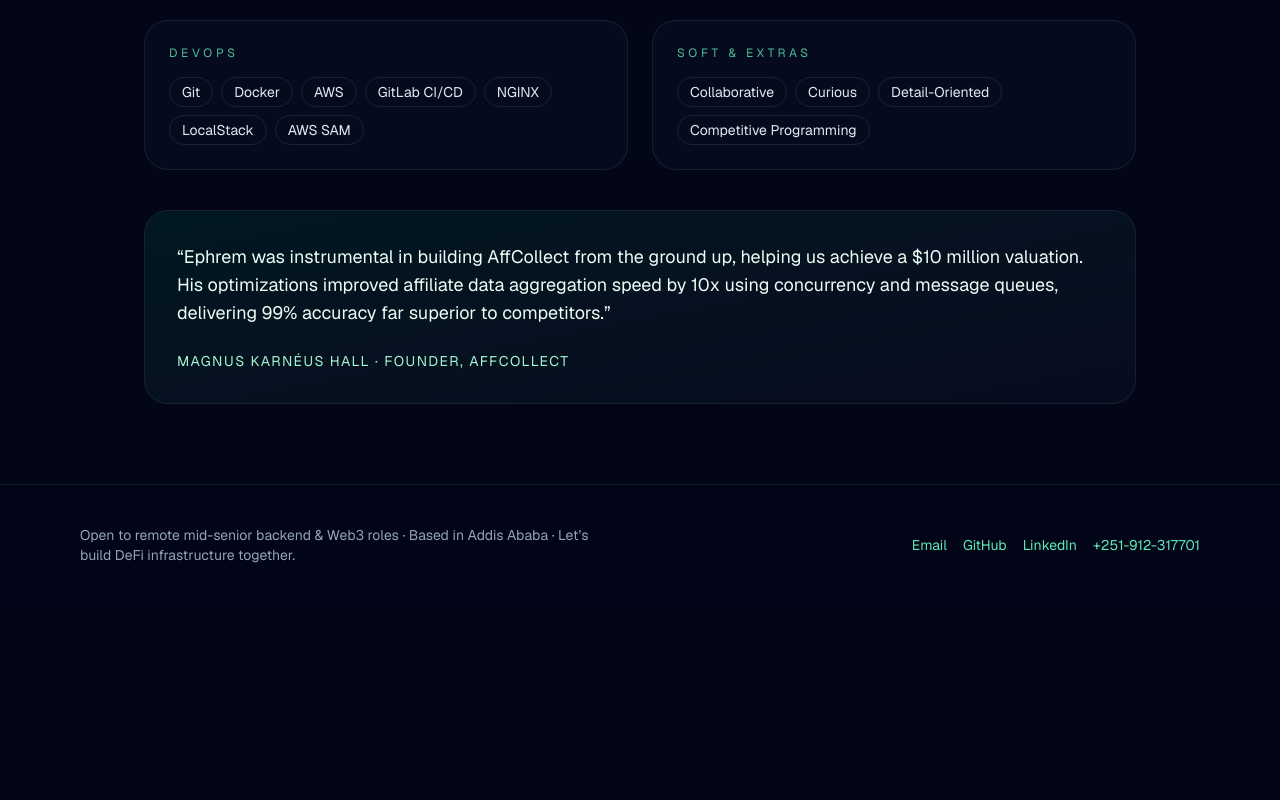
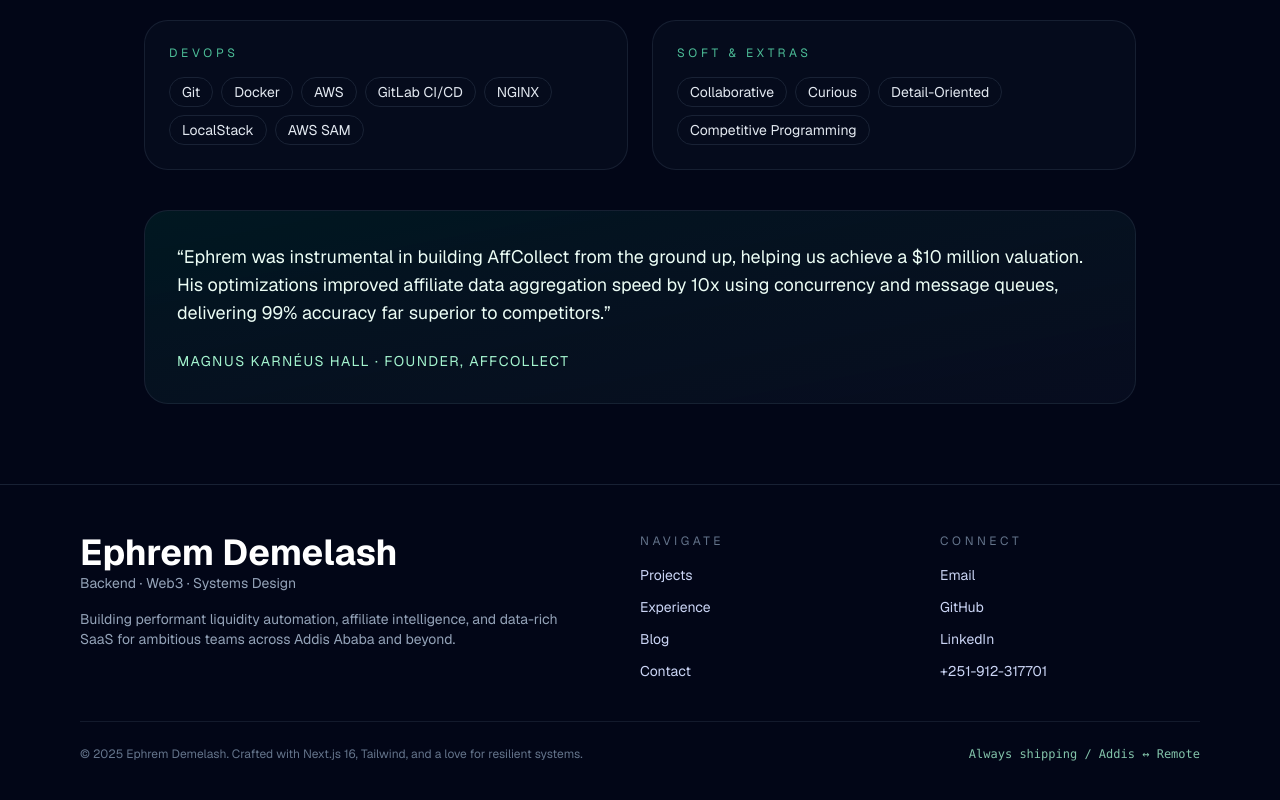
Before and after one commit to ephremdeme/portfolio, a Next.js app: page /about in a window 1280 px wide. Shown: the part 687-1487 px from the top of the page. Before the commit the page ends 1292 px from the top, so only its background shows below. Built offline with nearby package versions, Linux system fonts and the light colour scheme.

Commit message:
feat: add new site footer with enhanced layout and content

```diff
--- a/src/components/site-footer.tsx
+++ b/src/components/site-footer.tsx
@@ -7,19 +7,58 @@ const socials = [
   { href: "tel:+251912317701", label: "+251-912-317701" },
 ];
 
+const quickLinks = [
+  { href: "/projects", label: "Projects" },
+  { href: "/experience", label: "Experience" },
+  { href: "/blog", label: "Blog" },
+  { href: "/contact", label: "Contact" },
+];
+
 export function SiteFooter() {
+  const year = new Date().getFullYear();
+
   return (
-    <footer className="border-t border-slate-800/60 bg-slate-950/80">
-      <div className="mx-auto flex max-w-6xl flex-col gap-4 px-4 py-10 text-sm text-slate-400 md:flex-row md:items-center md:justify-between">
-        <p className="max-w-lg">
-          Open to remote mid-senior backend & Web3 roles · Based in Addis Ababa · Let’s build DeFi infrastructure together.
-        </p>
-        <div className="flex flex-wrap gap-4">
-          {socials.map((item) => (
-            <Link key={item.href} href={item.href} className="text-emerald-300 transition hover:text-white">
-              {item.label}
-            </Link>
-          ))}
+    <footer className="border-t border-slate-800/80 bg-slate-950 text-slate-300">
+      <div className="mx-auto max-w-6xl px-4 py-12">
+        <div className="grid gap-10 md:grid-cols-[minmax(0,2fr)_repeat(2,minmax(0,1fr))]">
+          <div className="space-y-4">
+            <div className="flex items-center gap-4">
+              <div>
+                <p className="text-4xl font-bold text-white">Ephrem Demelash</p>
+                <p className="text-sm text-slate-400">Backend · Web3 · Systems Design</p>
+              </div>
+            </div>
+            <p className="text-sm text-slate-400 pr-9">
+              Building performant liquidity automation, affiliate intelligence, and data-rich SaaS for ambitious teams across Addis Ababa and beyond.
+            </p>
+          </div>
+
+          <div>
+            <p className="text-xs uppercase tracking-[0.3em] text-slate-500">Navigate</p>
+            <div className="mt-4 flex flex-col gap-3 text-sm">
+              {quickLinks.map((link) => (
+                <Link key={link.href} href={link.href} className="transition hover:text-emerald-300">
+                  {link.label}
+                </Link>
+              ))}
+            </div>
+          </div>
+
+          <div>
+            <p className="text-xs uppercase tracking-[0.3em] text-slate-500">Connect</p>
+            <div className="mt-4 flex flex-col gap-3 text-sm">
+              {socials.map((item) => (
+                <Link key={item.href} href={item.href} className="transition hover:text-emerald-300">
+                  {item.label}
+                </Link>
+              ))}
+            </div>
+          </div>
+        </div>
+
+        <div className="mt-10 flex flex-col gap-4 border-t border-slate-800/60 pt-6 text-xs text-slate-500 sm:flex-row sm:items-center sm:justify-between">
+          <p>© {year} Ephrem Demelash. Crafted with Next.js 16, Tailwind, and a love for resilient systems.</p>
+          <p className="font-mono text-[0.75rem] text-emerald-200/80">Always shipping / Addis ↔ Remote</p>
         </div>
       </div>
     </footer>
```
Also changed, not shown: public/og-cover.svg (added).
